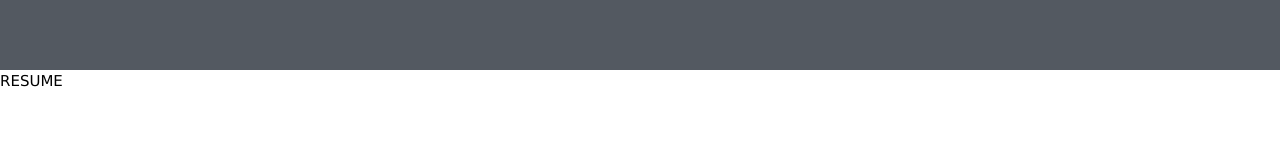
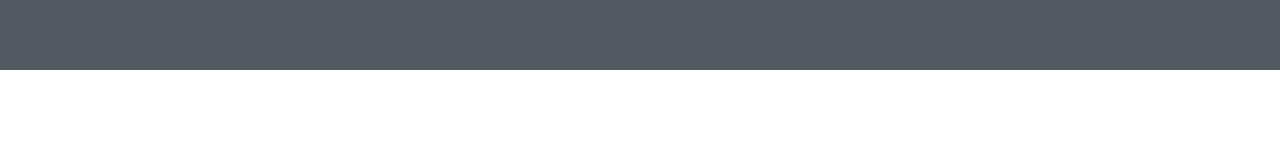
Before and after one commit to StudentCZ/my-website, a React (Create React App) app: page / in a window 1280 px wide. Shown: the part 3584-3744 px from the top of the page. Built offline with nearby package versions, Linux system fonts and the light colour scheme.

Commit message:
comment out resume component

```diff
--- a/src/components/Home.js
+++ b/src/components/Home.js
@@ -5,7 +5,7 @@ import ProjectImageBar from './ProjectImageBar';
 import Articles from './Articles';
 import Contact from './Contact';
 import NavBar from './NavBar';
-import Resume from './Resume';
+// import Resume from './Resume';
 
 const Home = () => {
   return (
@@ -15,7 +15,7 @@ const Home = () => {
       <Project />
       <ProjectImageBar />
       <Articles />
-      <Resume />
+      {/* <Resume /> */}
       <Contact />
     </div>
   );
```
